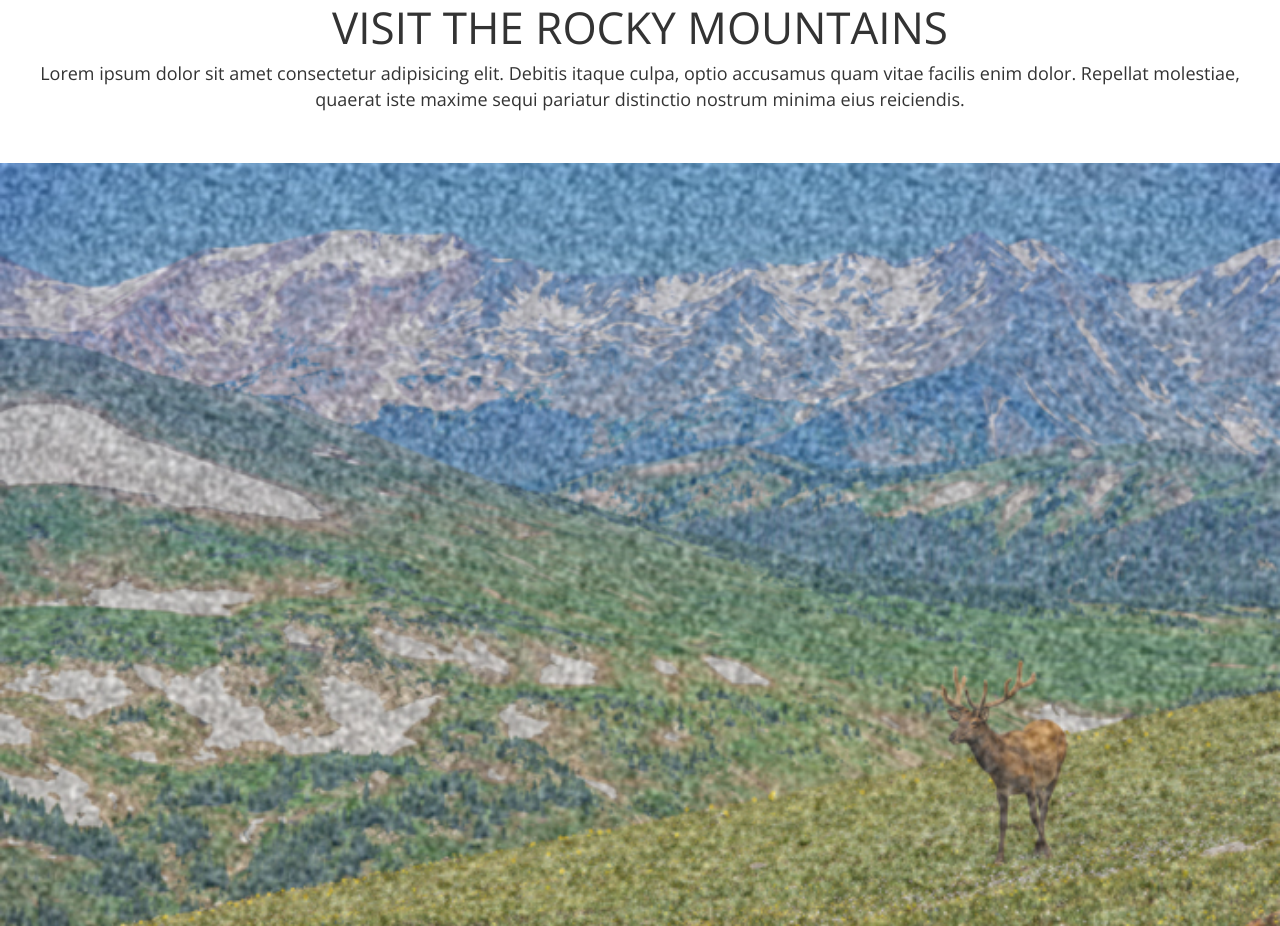
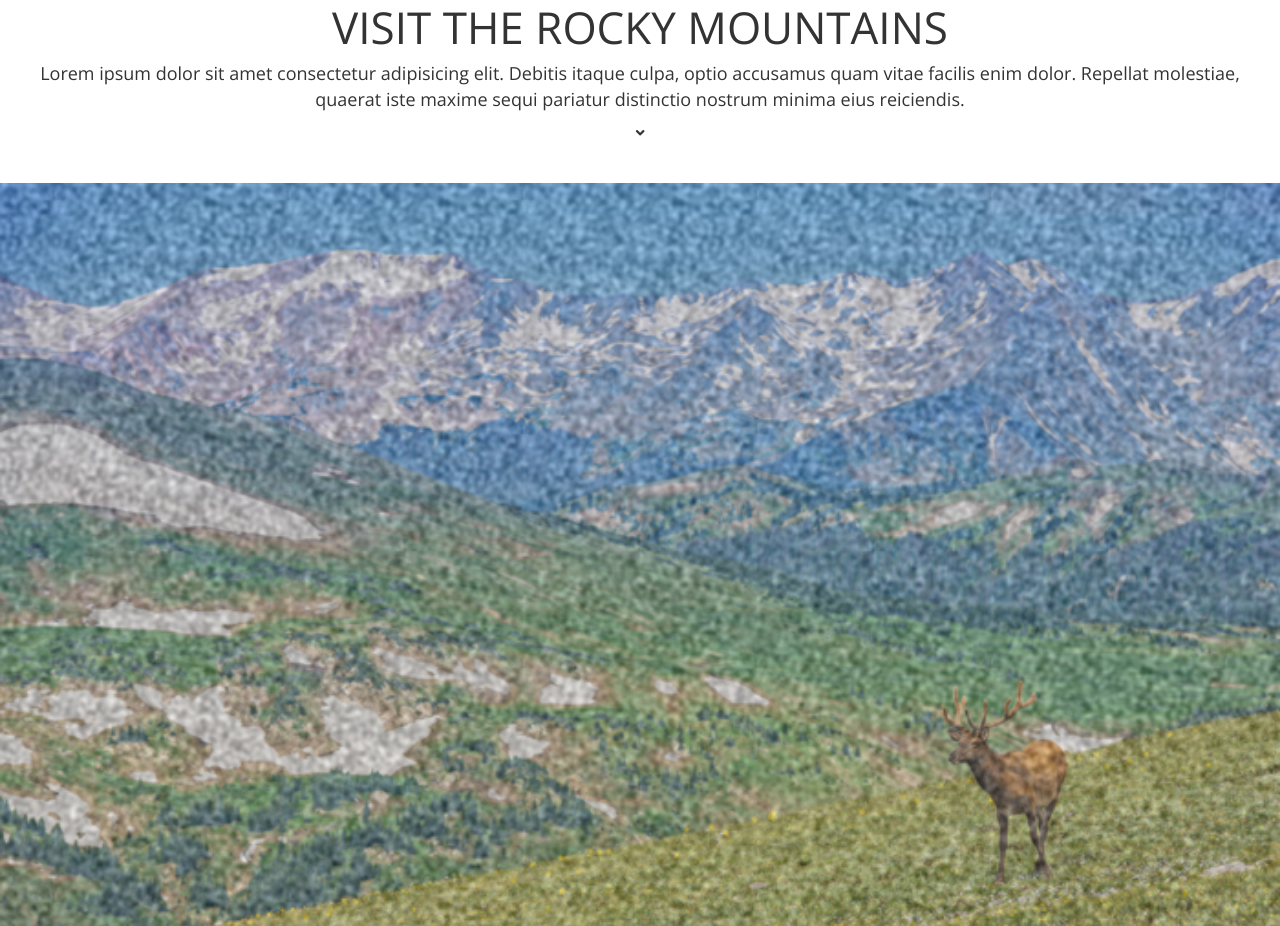
Before and after one commit to tubashawn/bootstrap_project, a plain HTML site: page html/index.html in a window 1280 px wide. Shown: the part 857-1783 px from the top of the page. Drawn offline with nearby package versions, Linux system fonts and the light colour scheme.

Commit message:
added down arrow, needs editing, still bad connection

```diff
--- a/html/index.html
+++ b/html/index.html
@@ -56,6 +56,7 @@
         <section class="row text-banner">
             <h1>VISIT THE ROCKY MOUNTAINS</h1>
             <p>Lorem ipsum dolor sit amet consectetur adipisicing elit. Debitis itaque culpa, optio accusamus quam vitae facilis enim dolor. Repellat molestiae, quaerat iste maxime sequi pariatur distinctio nostrum minima eius reiciendis.</p>
+            <i class="fas fa-angle-down"></i>
         </section>
 
 <!-- Will add in font awesome icon - down arrow in top section ^^^^^ -->
```
